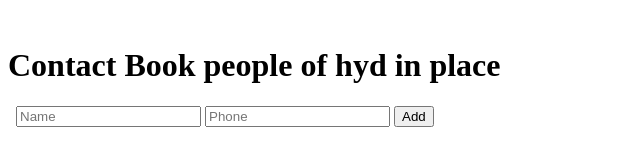
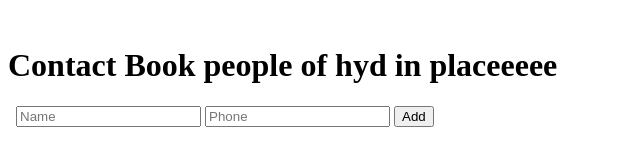
Before and after one commit to Premchand-96/contact-app-docker, a plain HTML site: page frontend/index.html in a window 1280 px wide. Shown: the full height of the page, 0-640 px from the left. Drawn offline with Linux system fonts and the light colour scheme; no server answers.

Commit message:
Update index.html

```diff
--- a/frontend/index.html
+++ b/frontend/index.html
@@ -7,7 +7,7 @@
 
 
 
-<h1>Contact Book people of hyd in place </h1>
+<h1>Contact Book people of hyd in placeeeee </h1>
 
 
 
```
